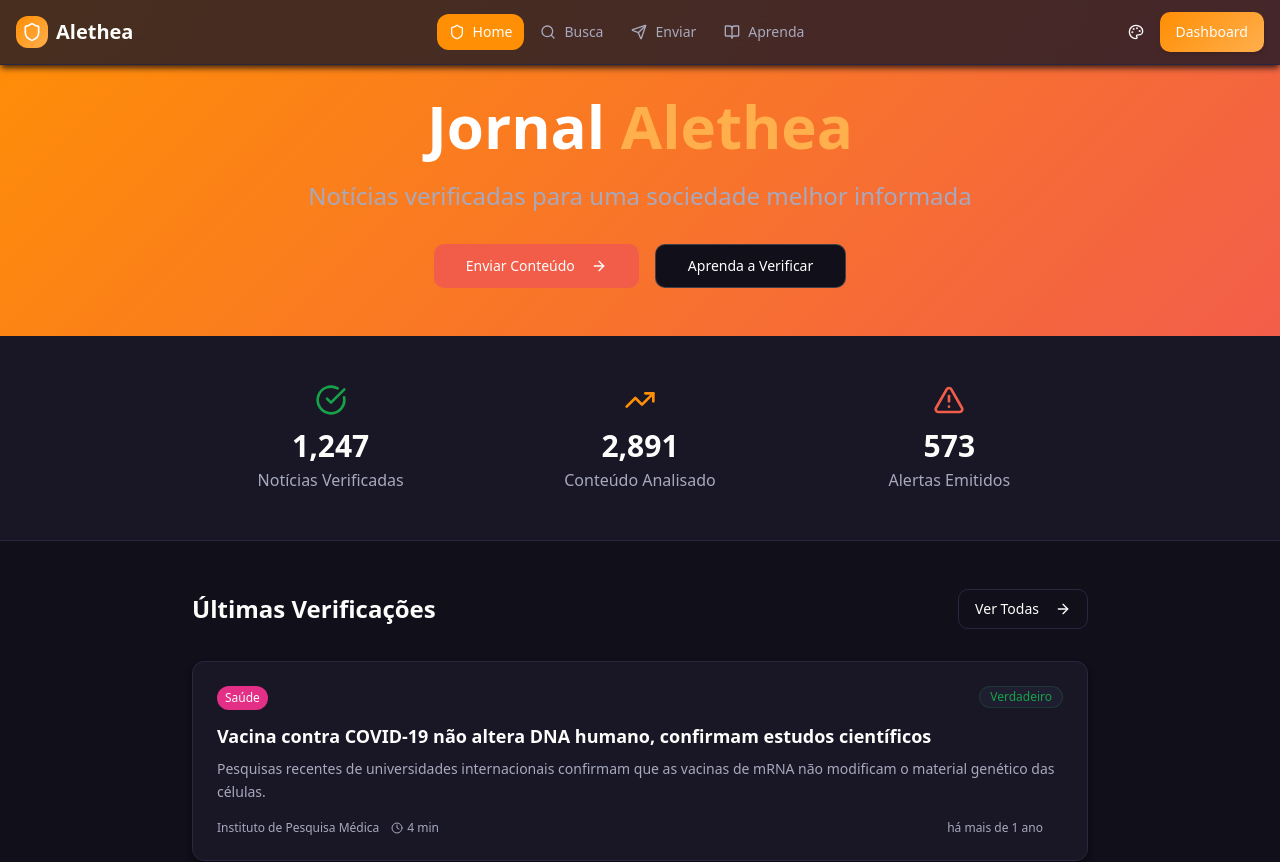
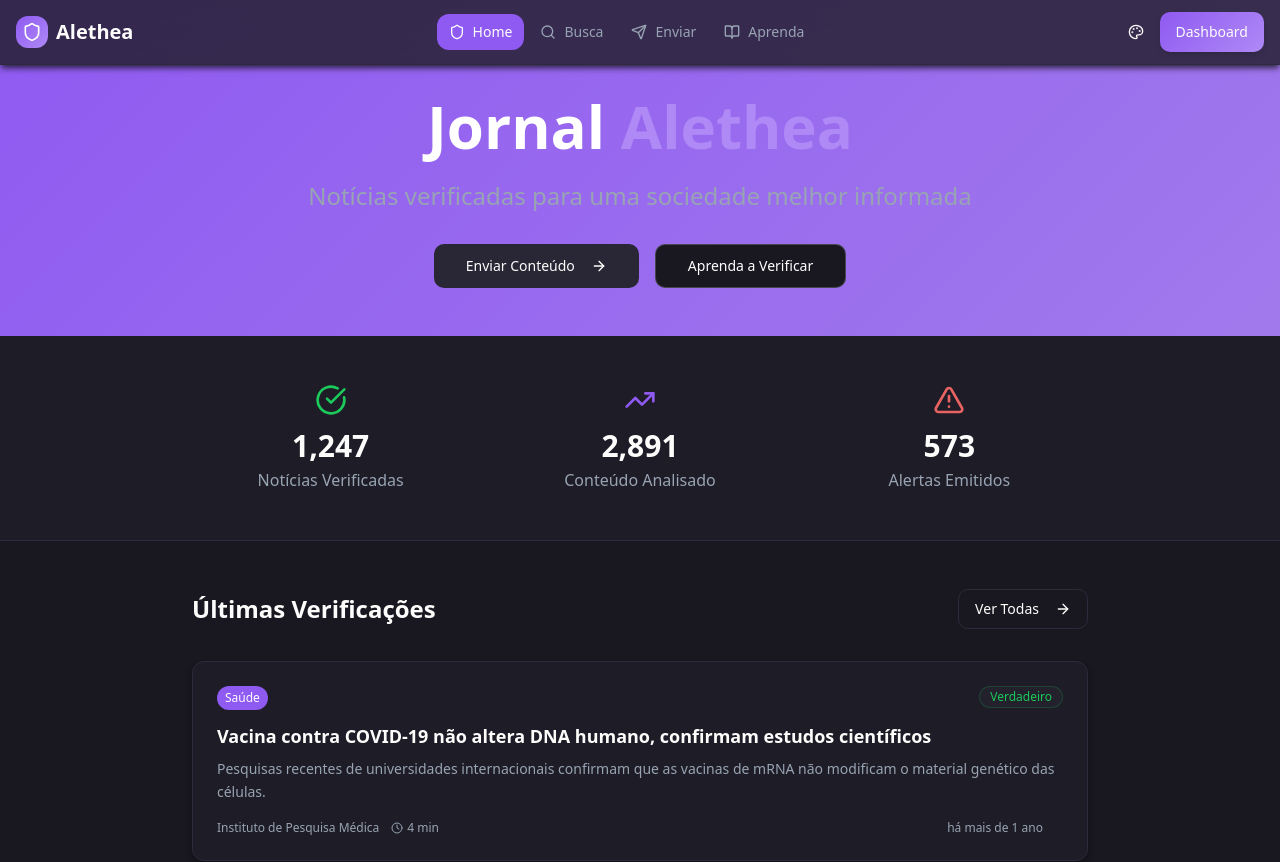
Before and after one commit to Carloscb124/Alethea-Dashboard, a React (Vite) app: page / in a window 1280 px wide. Shown: the top 862 px of the page. Built offline with nearby package versions, Linux system fonts and the light colour scheme.

Commit message:
Add white theme and reorder themes
Added a new white theme with the specified colors. The themes are now ordered as follows: Purple (default), Orange (secondary), and White (tertiary).

```diff
--- a/src/components/ThemeSelector.tsx
+++ b/src/components/ThemeSelector.tsx
@@ -9,9 +9,9 @@ import {
 import { useTheme } from '@/hooks/use-theme';
 
 const themes = [
-  { value: 'default', label: 'Alethea (Padrão)' },
-  { value: 'purple', label: 'Roxo' },
-  { value: 'dark', label: 'Escuro' },
+  { value: 'purple', label: 'Roxo (Padrão)' },
+  { value: 'orange', label: 'Laranja' },
+  { value: 'light', label: 'Branco' },
 ];
 
 export function ThemeSelector() {
@@ -29,7 +29,7 @@ export function ThemeSelector() {
         {themes.map((themeOption) => (
           <DropdownMenuItem
             key={themeOption.value}
-            onClick={() => setTheme(themeOption.value as 'default' | 'purple' | 'dark')}
+            onClick={() => setTheme(themeOption.value as 'purple' | 'orange' | 'light')}
             className={theme === themeOption.value ? 'bg-accent' : ''}
           >
             {themeOption.label}
--- a/src/hooks/use-theme.tsx
+++ b/src/hooks/use-theme.tsx
@@ -1,6 +1,6 @@
 import { createContext, useContext, useEffect, useState } from 'react';
 
-type Theme = 'default' | 'purple' | 'dark';
+type Theme = 'purple' | 'orange' | 'light';
 
 type ThemeProviderProps = {
   children: React.ReactNode;
@@ -14,7 +14,7 @@ type ThemeProviderState = {
 };
 
 const initialState: ThemeProviderState = {
-  theme: 'default',
+  theme: 'purple',
   setTheme: () => null,
 };
 
@@ -22,7 +22,7 @@ const ThemeProviderContext = createContext<ThemeProviderState>(initialState);
 
 export function ThemeProvider({
   children,
-  defaultTheme = 'default',
+  defaultTheme = 'purple',
   storageKey = 'alethea-theme',
   ...props
 }: ThemeProviderProps) {
@@ -33,12 +33,14 @@ export function ThemeProvider({
   useEffect(() => {
     const root = window.document.documentElement;
 
-    root.classList.remove('purple-theme', 'dark');
+    root.classList.remove('purple-theme', 'orange-theme', 'light-theme');
 
     if (theme === 'purple') {
       root.classList.add('purple-theme');
-    } else if (theme === 'dark') {
-      root.classList.add('dark');
+    } else if (theme === 'orange') {
+      root.classList.add('orange-theme');
+    } else if (theme === 'light') {
+      root.classList.add('light-theme');
     }
   }, [theme]);
 
--- a/src/index.css
+++ b/src/index.css
@@ -175,6 +175,133 @@
     --sidebar-border: 248 15% 20%;
     --sidebar-ring: 261 85% 65%;
   }
+
+  .orange-theme {
+    /* Original Alethea theme - Orange/Dark */
+    --background: 248 25% 8%; /* #0f0e17 - Dark background */
+    --foreground: 60 30% 99%; /* #fffffe - White text */
+
+    --card: 248 25% 12%; /* Slightly lighter than background */
+    --card-foreground: 60 30% 99%; /* #fffffe - White text */
+
+    --popover: 248 25% 12%;
+    --popover-foreground: 60 30% 99%;
+
+    /* Primary brand - Orange button color */
+    --primary: 33 100% 51%; /* #ff8906 - Orange */
+    --primary-foreground: 60 30% 99%; /* #fffffe - White text */
+    --primary-glow: 33 100% 65%; /* Lighter orange for effects */
+
+    /* Secondary - Red/coral accent */
+    --secondary: 7 87% 62%; /* #f25f4c - Red/coral */
+    --secondary-foreground: 60 30% 99%; /* White text */
+
+    --muted: 248 25% 15%; /* Slightly lighter dark */
+    --muted-foreground: 235 15% 70%; /* #a7a9be - Gray-blue paragraph text */
+
+    --accent: 331 77% 54%; /* #e53170 - Pink/magenta tertiary */
+    --accent-foreground: 60 30% 99%; /* White text */
+
+    --destructive: 0 84% 60%; /* Red */
+    --destructive-foreground: 60 30% 99%; /* White text */
+
+    --border: 248 25% 20%; /* Darker border for dark theme */
+    --input: 248 25% 20%;
+    --ring: 33 100% 51%; /* Orange ring to match primary */
+
+    /* Verification status colors */
+    --verified-true: 142 76% 36%; /* Green for dark theme */
+    --verified-true-bg: 248 25% 15%; /* Dark background */
+    --verified-false: 7 87% 62%; /* Red/coral from palette */
+    --verified-false-bg: 248 25% 15%; /* Dark background */
+    --verified-partial: 33 100% 51%; /* Orange from palette */
+    --verified-partial-bg: 248 25% 15%; /* Dark background */
+    --verified-manipulated: 331 77% 54%; /* Pink/magenta from palette */
+    --verified-manipulated-bg: 248 25% 15%; /* Dark background */
+
+    /* Gradients */
+    --gradient-primary: linear-gradient(135deg, hsl(33 100% 51%), hsl(33 100% 65%));
+    --gradient-hero: linear-gradient(135deg, hsl(33 100% 51%), hsl(7 87% 62%));
+    --gradient-card: linear-gradient(145deg, hsl(248 25% 12%), hsl(248 25% 15%));
+
+    /* Shadows for dark theme */
+    --shadow-card: 0 4px 6px -1px hsl(248 25% 5% / 0.8), 0 2px 4px -2px hsl(248 25% 5% / 0.6);
+    --shadow-card-hover: 0 10px 15px -3px hsl(248 25% 5% / 0.8), 0 4px 6px -4px hsl(248 25% 5% / 0.6);
+    --shadow-nav: 0 4px 6px -1px hsl(248 25% 5% / 0.8);
+
+    /* Sidebar colors for dark theme */
+    --sidebar-background: 248 25% 10%;
+    --sidebar-foreground: 60 30% 99%;
+    --sidebar-primary: 33 100% 51%;
+    --sidebar-primary-foreground: 60 30% 99%;
+    --sidebar-accent: 248 25% 15%;
+    --sidebar-accent-foreground: 60 30% 99%;
+    --sidebar-border: 248 25% 20%;
+    --sidebar-ring: 33 100% 51%;
+  }
+
+  .light-theme {
+    /* Light theme with custom colors */
+    --background: 60 30% 99%; /* #fffffe - Background */
+    --foreground: 237 13% 20%; /* #2b2c34 - Headlines */
+
+    --card: 0 0% 100%; /* Pure white cards */
+    --card-foreground: 237 13% 20%; /* #2b2c34 */
+
+    --popover: 0 0% 100%;
+    --popover-foreground: 237 13% 20%;
+
+    /* Purple button color */
+    --primary: 252 83% 60%; /* #6246ea - Button */
+    --primary-foreground: 60 30% 99%; /* #fffffe - Button text */
+    --primary-glow: 252 83% 70%; /* Lighter purple for effects */
+
+    --secondary: 210 17% 95%;
+    --secondary-foreground: 237 13% 20%;
+
+    --muted: 210 17% 95%;
+    --muted-foreground: 237 13% 20%; /* #2b2c34 - Paragraph text */
+
+    --accent: 252 83% 60%;
+    --accent-foreground: 60 30% 99%;
+
+    --destructive: 0 84% 60%;
+    --destructive-foreground: 60 30% 99%;
+
+    --border: 210 17% 90%;
+    --input: 210 17% 90%;
+    --ring: 252 83% 60%; /* Purple ring to match primary */
+
+    /* Verification status colors adapted for light theme */
+    --verified-true: 142 76% 36%;
+    --verified-true-bg: 142 76% 95%;
+    --verified-false: 0 75% 55%;
+    --verified-false-bg: 0 75% 95%;
+    --verified-partial: 45 93% 50%;
+    --verified-partial-bg: 45 93% 95%;
+    --verified-manipulated: 252 83% 60%;
+    --verified-manipulated-bg: 252 83% 95%;
+
+    /* Gradients for light theme */
+    --gradient-primary: linear-gradient(135deg, hsl(252 83% 60%), hsl(252 83% 70%));
+    --gradient-hero: linear-gradient(135deg, hsl(252 83% 60%), hsl(252 73% 65%));
+    --gradient-card: linear-gradient(145deg, hsl(0 0% 100%), hsl(210 17% 98%));
+
+    /* Shadows for light theme */
+    --shadow-card: 0 4px 6px -1px hsl(220 13% 91% / 0.8), 0 2px 4px -2px hsl(220 13% 91% / 0.6);
+    --shadow-card-hover: 0 10px 15px -3px hsl(220 13% 91% / 0.8), 0 4px 6px -4px hsl(220 13% 91% / 0.6);
+    --shadow-nav: 0 4px 6px -1px hsl(220 13% 91% / 0.8);
+
+    /* Sidebar colors for light theme */
+    --sidebar-background: 0 0% 98%;
+    --sidebar-foreground: 237 13% 20%;
+    --sidebar-primary: 252 83% 60%;
+    --sidebar-primary-foreground: 60 30% 99%;
+    --sidebar-accent: 210 17% 95%;
+    --sidebar-accent-foreground: 237 13% 20%;
+    --sidebar-border: 210 17% 90%;
+    --sidebar-ring: 252 83% 60%;
+  }
 }
 
 @layer base {
```
